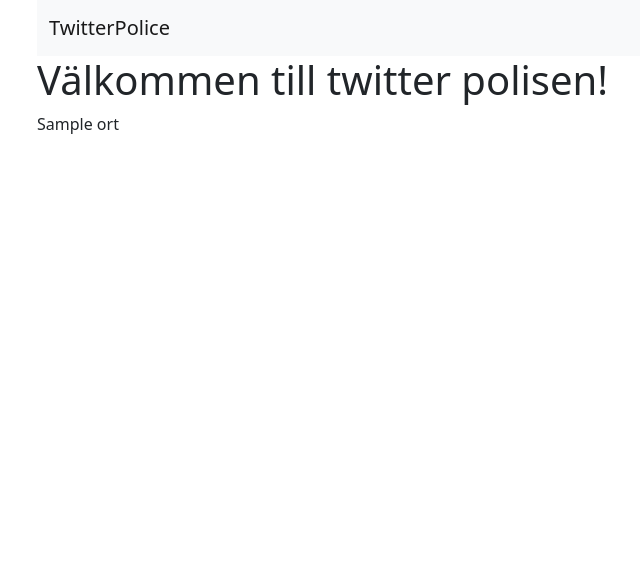
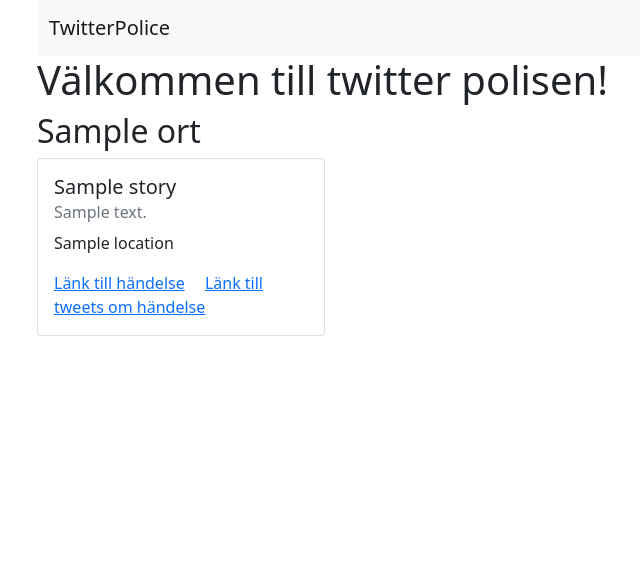
Before and after one commit to viktorpolak98/Webbtjanster-projekt, a Flask app: template templates/search.html in a window 1280 px wide. Shown: the top 576 px of the page, without its empty margins (155-795 px from the left). Run offline with Flask 2, Linux system fonts and the light colour scheme; the template is opened without the code that fills it: most values are stand-ins (such as "Sample title", 1, 10 or a date in 2020).

Commit message:
nu funkar det typ

```diff
--- a/app.py
+++ b/app.py
@@ -22,7 +22,6 @@
 
 app = Flask(__name__)
 app.config["DEBUG"] = True
-
 @app.route('/')
 def hello():
     return render_template('index.html')
@@ -44,7 +43,7 @@
 
 
 
-    return render_template('search.html', ort=ort)
+    return render_template('search.html', ort=ort, res=res)
 
 if __name__ == '__main__':
     app.debug = True
--- /dev/null
+++ b/myenv/pyvenv.cfg
@@ -0,0 +1,3 @@
+home = /Library/Frameworks/Python.framework/Versions/3.9/bin
+include-system-site-packages = false
+version = 3.9.1
--- a/templates/index.html
+++ b/templates/index.html
@@ -26,13 +26,13 @@
         <h2>Vad vill du söka på?</h2>
         <nav class="navbar navbar-light bg-light">
             <div class="container-fluid">
-              <form action="http://localhost:8080/search" method="post">
+              <form action="http://127.0.0.1:5000/search" method="post">
                 <fieldset class="formular">
                     <label for="sökning">sökning</label><br>
                     <input class="form-input"  type="ort" id="ort" name="ort">
                     <input type="submit" class="btn btn-primary" value="Sök">
                  </fieldset>
-            </form>
+            </form
             </div>
           </nav>
             <nav id="footerid" class="navbar fixed-bottom navbar-light bg-light">
--- a/templates/search.html
+++ b/templates/search.html
@@ -17,7 +17,18 @@
             </div>
           </nav>
         <h1>Välkommen till twitter polisen!</h1>
-        <p>{{ ort }}</p>
+        <h2>{{ ort }}</h2>
+        {% for stories in res:%}
+        <div class="card" style="width: 18rem;">
+          <div class="card-body">
+            <h5 class="card-title">{{ stories["name"] }}</h5>
+            <h6 class="card-subtitle mb-2 text-muted">{{ stories["summary"] }}</h6>
+            <p class="card-text">{{ stories["location"] }}</p>
+            <a href="{{stories["url"]}}" class="card-link">Länk till händelse</a>
+            <a href="#" class="card-link">Länk till tweets om händelse</a>
+          </div>
+        </div>
+        {%endfor%}
             <nav id="footerid" class="navbar fixed-bottom navbar-light bg-light">
                 <div class="container-fluid">
                   <a class="navbar-brand" href="#">Hemsida skapad av: Grupp 15</a>
```
Also changed, not shown: 14 other files.
